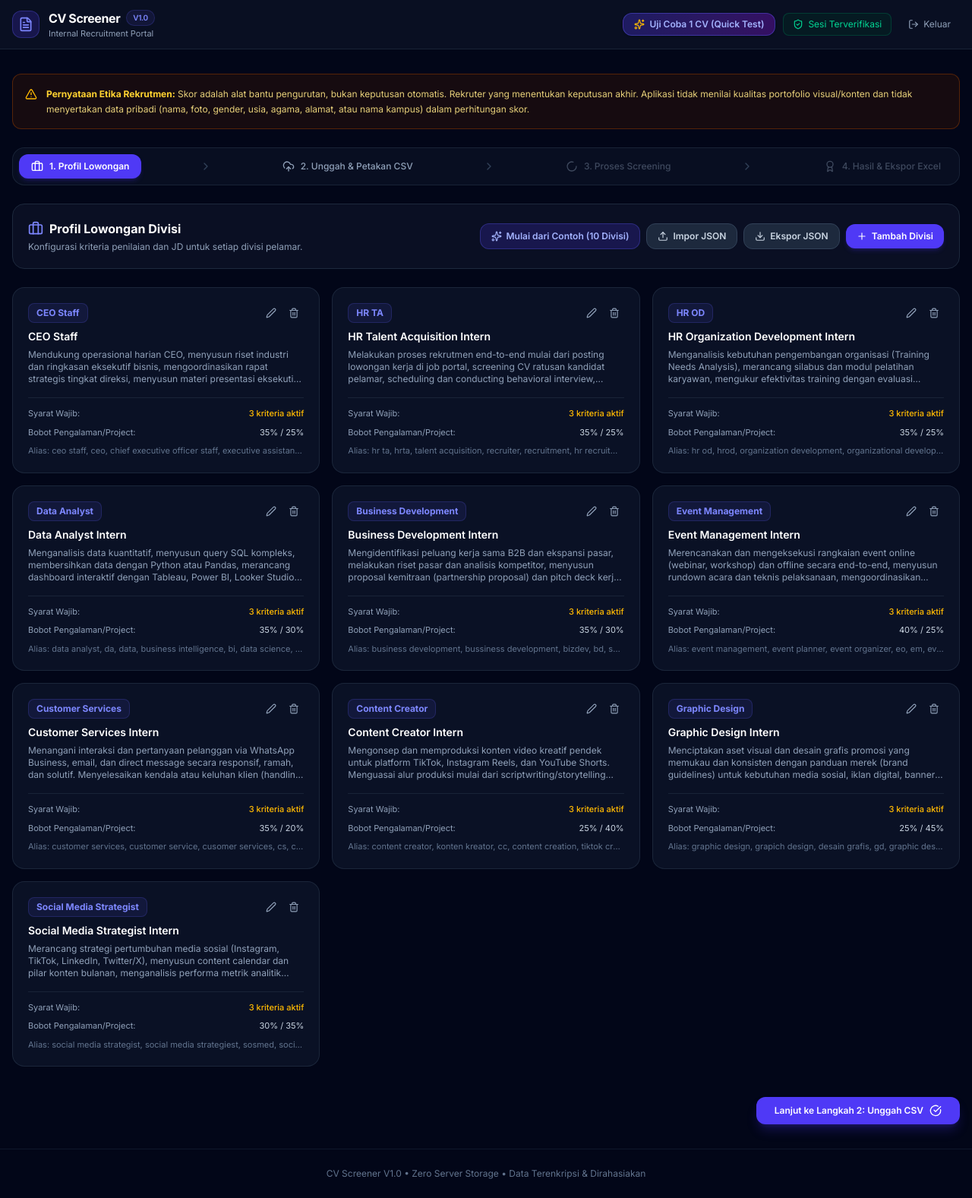
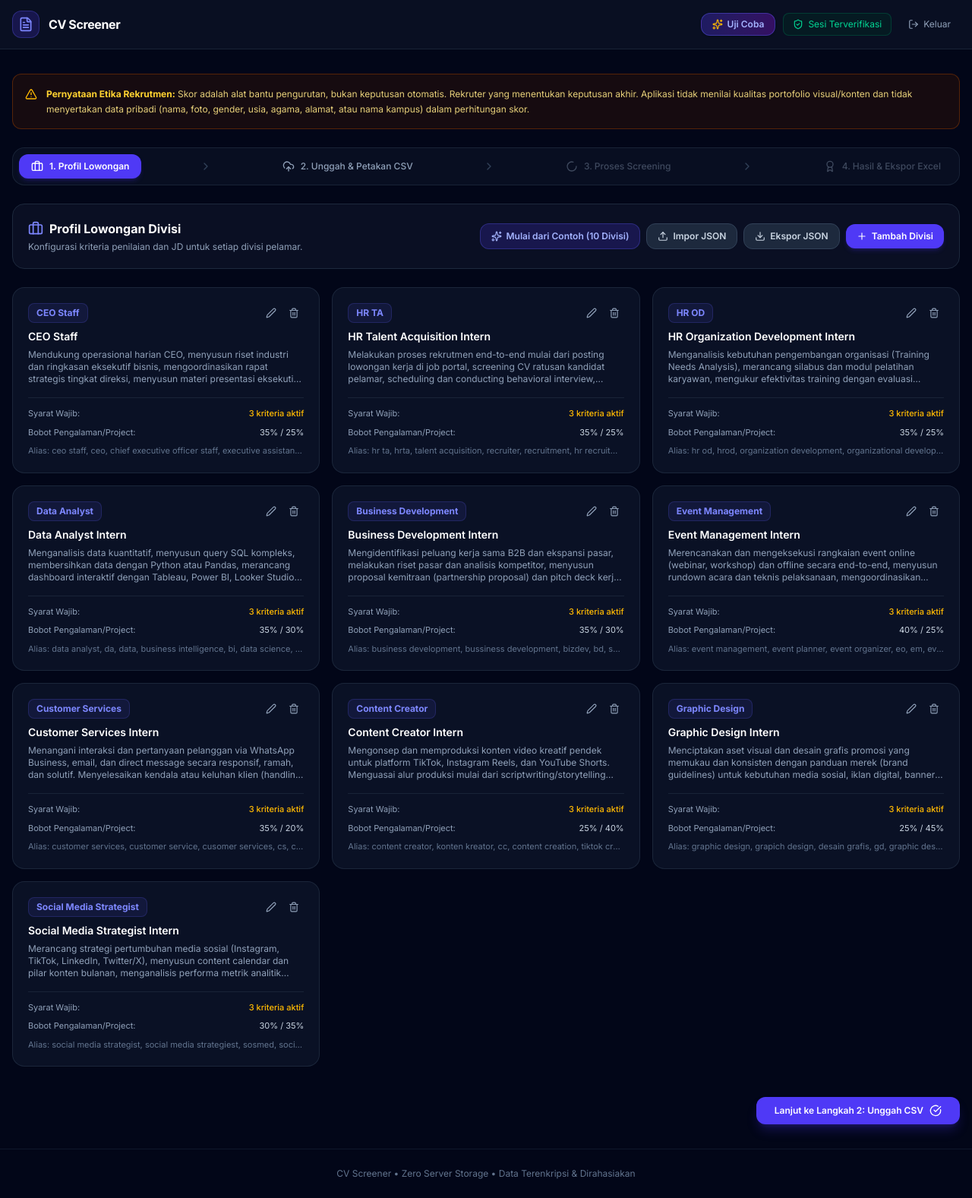
Before and after one commit to Bimzt/Screening-CV, a Next.js app: page / in a window 1280 px wide. Shown: the whole page at 76% size. Built offline with nearby package versions, Linux system fonts and the light colour scheme.

Commit message:
style: remove V1.0 badge and subtitle from navbar header

```diff
--- a/app/page.tsx
+++ b/app/page.tsx
@@ -106,13 +106,9 @@ export default function HomePage() {
               <FileText className="w-5 h-5" />
             </div>
             <div>
-              <div className="font-bold text-base text-white tracking-tight flex items-center gap-2">
+              <div className="font-bold text-base text-white tracking-tight">
                 CV Screener
-                <span className="text-[10px] font-semibold px-2 py-0.5 rounded-full bg-indigo-500/10 text-indigo-400 border border-indigo-500/20">
-                  V1.0
-                </span>
               </div>
-              <p className="text-[11px] text-slate-400">Internal Recruitment Portal</p>
             </div>
           </div>
 
@@ -122,7 +118,7 @@ export default function HomePage() {
               className="px-3.5 py-1.5 bg-gradient-to-r from-indigo-600/30 to-purple-600/30 text-indigo-300 hover:text-white border border-indigo-500/40 hover:border-indigo-400 rounded-xl text-xs font-semibold flex items-center gap-1.5 shadow-sm transition-all cursor-pointer"
             >
               <Sparkles className="w-3.5 h-3.5 text-amber-400" />
-              <span>Uji Coba 1 CV (Quick Test)</span>
+              <span>Uji Coba</span>
             </button>
 
             <div className="hidden sm:flex items-center gap-1.5 text-xs bg-emerald-950/40 border border-emerald-800/50 text-emerald-400 px-3 py-1.5 rounded-lg">
@@ -233,7 +229,7 @@ export default function HomePage() {
 
       {/* Footer */}
       <footer className="border-t border-slate-900 py-6 text-center text-xs text-slate-500">
-        CV Screener V1.0 &bull; Zero Server Storage &bull; Data Terenkripsi & Dirahasiakan
+        CV Screener &bull; Zero Server Storage &bull; Data Terenkripsi & Dirahasiakan
       </footer>
     </div>
   );
```
